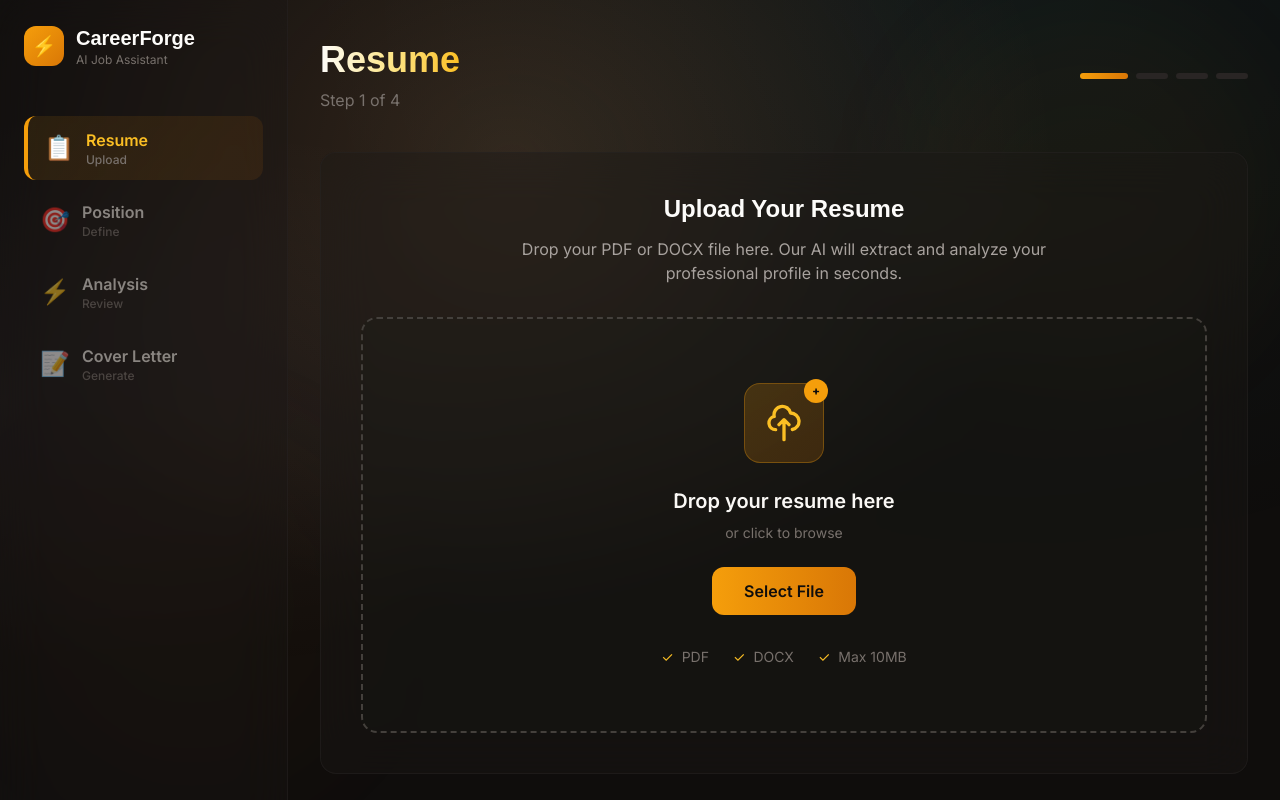
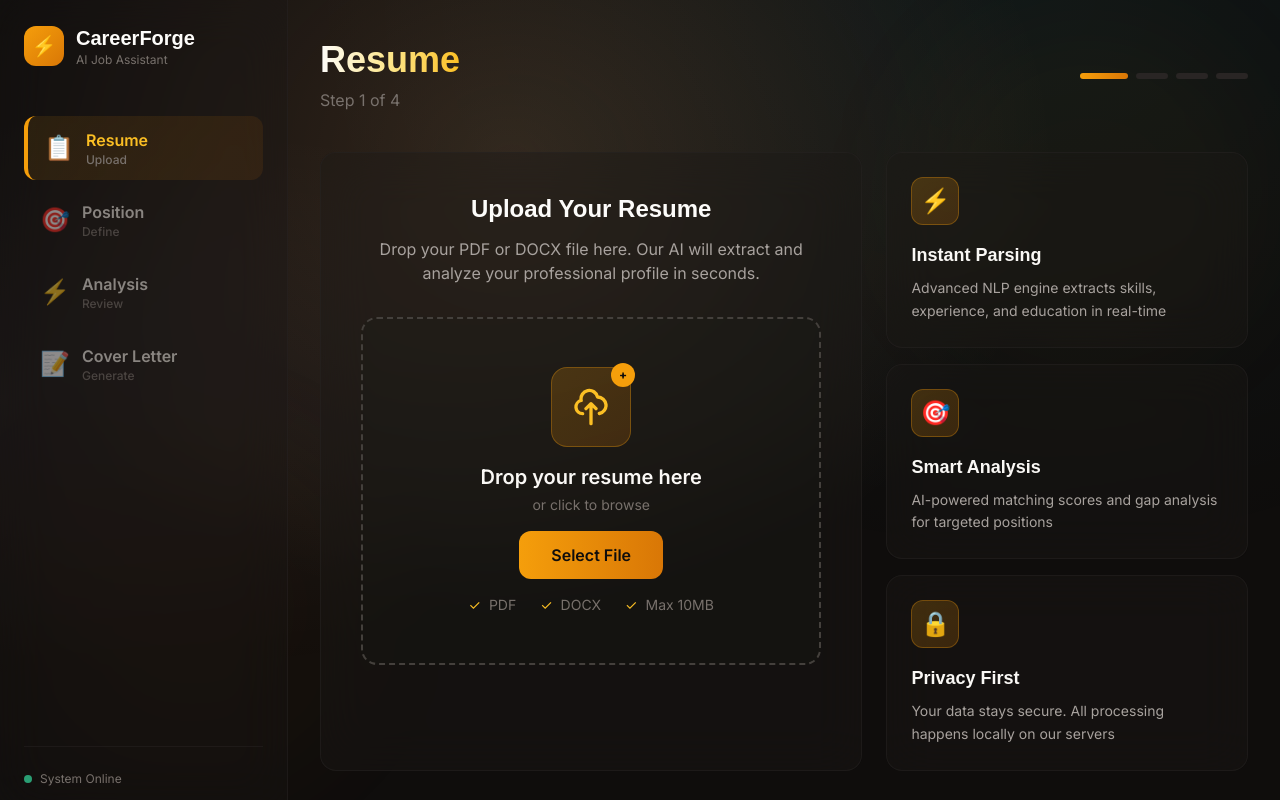
Before and after one commit to nm-safran/AI_Job_Assistant, a React (Create React App) app in the folder frontend/: page / in a window 1280 px wide. Shown: the top 800 px of the page. Built offline with nearby package versions, Linux system fonts and the light colour scheme; the HTML template or start-up script is replaced by a standard one.

Commit message:
refactor: enhance styling and layout of ResumeUpload component for improved user experience

```diff
--- a/frontend/src/components/ResumeUpload.js
+++ b/frontend/src/components/ResumeUpload.js
@@ -62,11 +62,12 @@ const ResumeUpload = ({ onUpload }) => {
   };
 
   return (
-    <div className="space-y-8">
+    <div className="max-w-5xl mx-auto space-y-6">
+      <div className="grid gap-6 md:grid-cols-[1.2fr_0.8fr] items-start">
         {/* Main Upload Card */}
-      <div className="glass-card p-10">
-        <div className="text-center mb-8">
-          <h3 className="text-2xl font-bold text-cream-50 mb-3">
+        <div className="glass-card p-8 lg:p-10 h-full">
+          <div className="text-center mb-6 lg:mb-8">
+            <h3 className="text-2xl font-bold text-cream-50 mb-2 lg:mb-3">
               Upload Your Resume
             </h3>
             <p className="text-charcoal-300 max-w-xl mx-auto">
@@ -75,8 +76,8 @@ const ResumeUpload = ({ onUpload }) => {
           </div>
 
           <div
-          className={`relative border-2 border-dashed rounded-2xl p-16 text-center cursor-pointer transition-all duration-300 ${isDragging
-            ? 'border-amber-500 bg-amber-500/5 scale-[1.02] shadow-glow'
+            className={`relative border-2 border-dashed rounded-2xl p-10 lg:p-12 text-center cursor-pointer transition-all duration-300 min-h-[320px] max-h-[420px] flex flex-col justify-center ${isDragging
+              ? 'border-amber-500 bg-amber-500/5 scale-[1.01] shadow-glow'
               : 'border-charcoal-600 bg-charcoal-800/20 hover:border-amber-600/50 hover:bg-charcoal-800/40'
               } ${isUploading ? 'pointer-events-none opacity-60' : ''}`}
             onDragOver={handleDragOver}
@@ -85,20 +86,20 @@ const ResumeUpload = ({ onUpload }) => {
             onClick={() => !isUploading && document.getElementById('resume-upload').click()}
           >
             {isUploading ? (
-            <div className="flex flex-col items-center justify-center">
-              <div className="relative w-20 h-20 mb-6">
+              <div className="flex flex-col items-center justify-center gap-3">
+                <div className="relative w-16 h-16 lg:w-20 lg:h-20">
                   <div className="absolute inset-0 border-4 border-charcoal-600 rounded-full"></div>
                   <div className="absolute inset-0 border-4 border-amber-500 rounded-full border-t-transparent animate-spin"></div>
                 </div>
-              <p className="text-xl text-cream-100 font-semibold mb-2">Processing Resume</p>
+                <p className="text-lg lg:text-xl text-cream-100 font-semibold">Processing Resume</p>
                 <p className="text-sm text-charcoal-400">Extracting your professional data...</p>
               </div>
             ) : (
-            <div className="flex flex-col items-center justify-center">
+              <div className="flex flex-col items-center justify-center gap-4">
                 {/* Upload Icon */}
-              <div className="relative mb-6">
-                <div className="w-20 h-20 rounded-2xl bg-gradient-to-br from-amber-500/20 to-amber-600/20 flex items-center justify-center border border-amber-500/30">
-                  <svg className="w-10 h-10 text-amber-400" fill="none" stroke="currentColor" viewBox="0 0 24 24">
+                <div className="relative">
+                  <div className="w-16 h-16 lg:w-20 lg:h-20 rounded-2xl bg-gradient-to-br from-amber-500/20 to-amber-600/20 flex items-center justify-center border border-amber-500/30">
+                    <svg className="w-9 h-9 lg:w-10 lg:h-10 text-amber-400" fill="none" stroke="currentColor" viewBox="0 0 24 24">
                       <path strokeLinecap="round" strokeLinejoin="round" strokeWidth={2} d="M7 16a4 4 0 01-.88-7.903A5 5 0 1115.9 6L16 6a5 5 0 011 9.9M15 13l-3-3m0 0l-3 3m3-3v12" />
                     </svg>
                   </div>
@@ -107,16 +108,18 @@ const ResumeUpload = ({ onUpload }) => {
                   </div>
                 </div>
 
-              <p className="text-xl text-cream-100 mb-2 font-semibold">
+                <div className="space-y-1">
+                  <p className="text-xl text-cream-100 font-semibold">
                     Drop your resume here
                   </p>
-              <p className="text-charcoal-400 mb-6 text-sm">or click to browse</p>
+                  <p className="text-charcoal-400 text-sm">or click to browse</p>
+                </div>
 
                 <button className="btn-primary">
                   Select File
                 </button>
 
-              <div className="flex items-center gap-6 mt-8 text-sm text-charcoal-400">
+                <div className="flex flex-wrap items-center justify-center gap-4 lg:gap-6 text-sm text-charcoal-400">
                   <span className="flex items-center gap-2">
                     <span className="text-amber-400">✓</span> PDF
                   </span>
@@ -141,9 +144,9 @@ const ResumeUpload = ({ onUpload }) => {
           </div>
         </div>
 
-      {/* Features Grid */}
-      <div className="grid grid-cols-1 md:grid-cols-3 gap-6">
-        <div className="glass-card-hover p-6 group">
+        {/* Features */}
+        <div className="space-y-4">
+          <div className="glass-card-hover p-5 lg:p-6 group h-full">
             <div className="w-12 h-12 rounded-xl bg-gradient-to-br from-amber-500/20 to-amber-600/20 flex items-center justify-center mb-4 border border-amber-500/30 group-hover:shadow-glow transition-all duration-300">
               <span className="text-2xl">⚡</span>
             </div>
@@ -153,7 +156,7 @@ const ResumeUpload = ({ onUpload }) => {
             </p>
           </div>
 
-        <div className="glass-card-hover p-6 group">
+          <div className="glass-card-hover p-5 lg:p-6 group h-full">
             <div className="w-12 h-12 rounded-xl bg-gradient-to-br from-amber-500/20 to-amber-600/20 flex items-center justify-center mb-4 border border-amber-500/30 group-hover:shadow-glow transition-all duration-300">
               <span className="text-2xl">🎯</span>
             </div>
@@ -163,7 +166,7 @@ const ResumeUpload = ({ onUpload }) => {
             </p>
           </div>
 
-        <div className="glass-card-hover p-6 group">
+          <div className="glass-card-hover p-5 lg:p-6 group h-full">
             <div className="w-12 h-12 rounded-xl bg-gradient-to-br from-amber-500/20 to-amber-600/20 flex items-center justify-center mb-4 border border-amber-500/30 group-hover:shadow-glow transition-all duration-300">
               <span className="text-2xl">🔒</span>
             </div>
@@ -174,6 +177,7 @@ const ResumeUpload = ({ onUpload }) => {
           </div>
         </div>
       </div>
+    </div>
   );
 };
 
```
Lines whose indentation alone changed are shown as unchanged.
